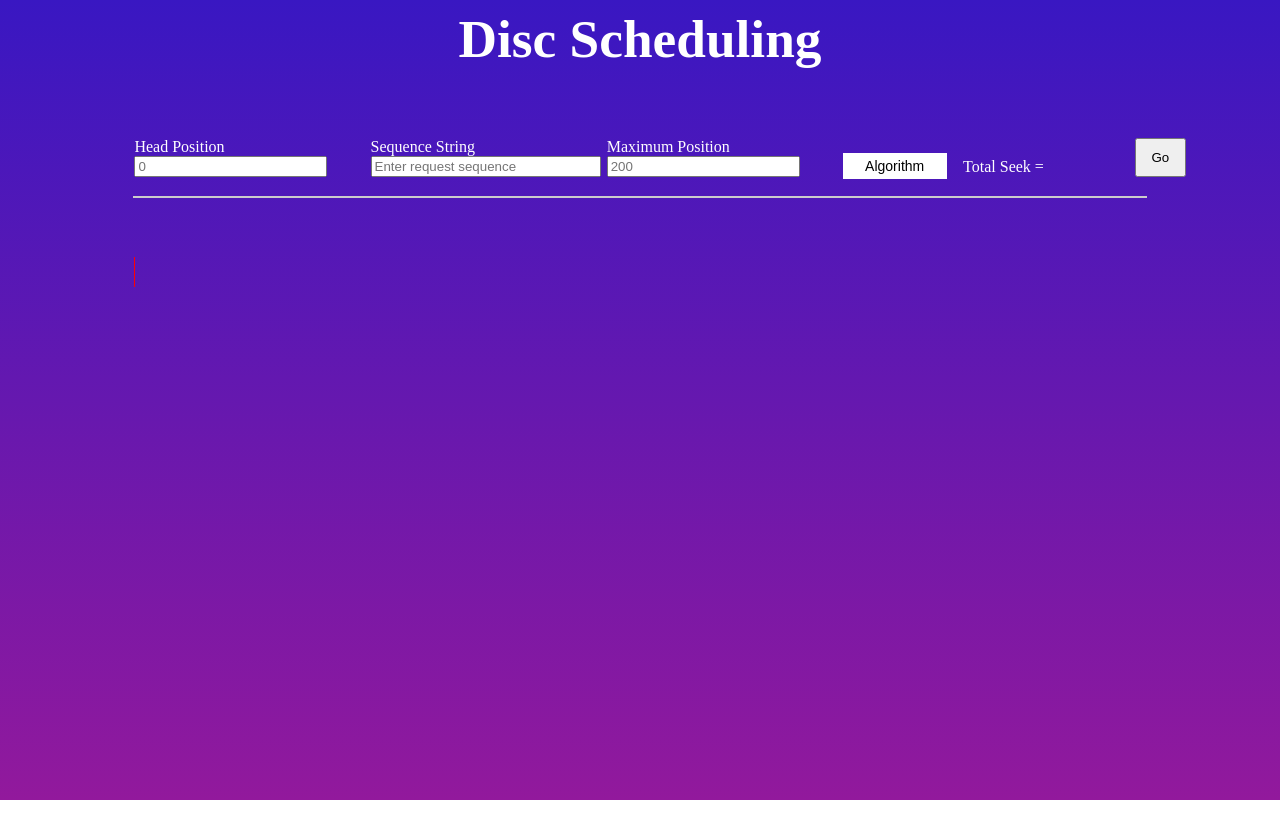
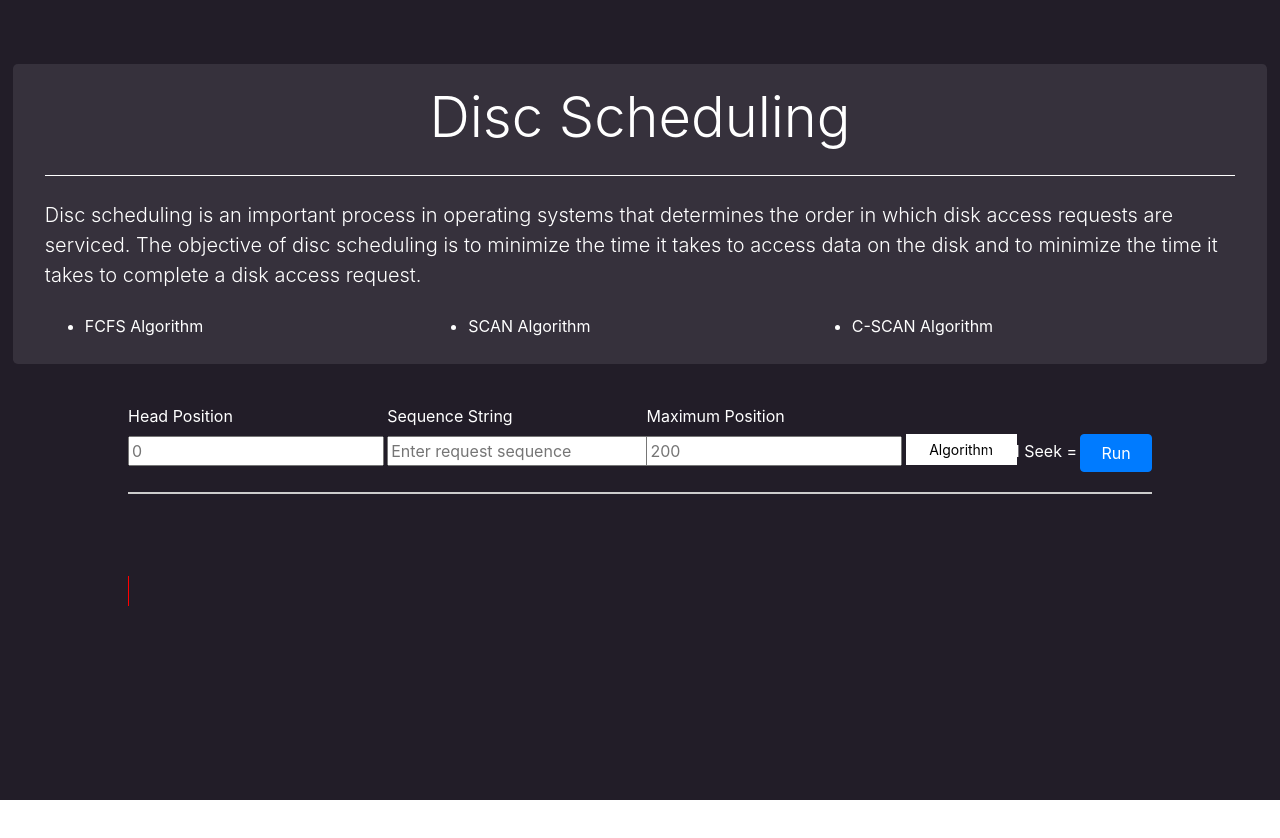
Before and after one commit to ga05nu/Simulator, a plain HTML site: page disc_scheduling.html in a window 1280 px wide. Before the commit the page ends 800 px from the top, so only its background shows below. Drawn offline with nearby package versions, Linux system fonts and the light colour scheme.

Commit message:
changed styles

```diff
--- a/disc_scheduling.html
+++ b/disc_scheduling.html
@@ -6,11 +6,24 @@
     <meta http-equiv="X-UA-Compatible" content="IE=edge">
     <meta name="viewport" content="width=device-width, initial-scale=1.0">
     <title>Document</title>
+    <link rel="stylesheet" type="text/css" href="https://stackpath.bootstrapcdn.com/bootstrap/4.5.0/css/bootstrap.min.css">
     <link rel="stylesheet" href="./disc_scheduling/css/disc_scheduling.css">
 </head>
 
 <body>
-    <div class="mainTitle">Disc Scheduling</div>
+    <div class="jumbotron">
+        <h1 class="display-4">Disc Scheduling</h1>
+        <hr class = "my-4">
+        <p class="lead">
+            Disc scheduling is an important process in operating systems that determines the order in which disk access requests are serviced. The objective of disc scheduling is to minimize the time it takes to access data on the disk and to minimize the time it takes to complete a disk access request.</p>
+        <p class = "my-4">
+            <ul class="horizontal-list">
+                <li>FCFS Algorithm</li>
+                <li>SCAN Algorithm</li>
+                <li>C-SCAN Algorithm</li>
+            </ul>
+        </p>
+    </div>
     <div class="chart-container">
         <div id="chart"></div>
         <div class="form_group">
@@ -41,8 +54,7 @@
             <div class="field">
                 <div id="total_seek">Total Seek =</div>
             </div>
-
-            <button id="go_button" onclick="beginAnimation()">Go</button>
+            <button id = "go_button" class="btn btn-primary" onclick="beginAnimation()">Run</button>
         </div>
         <div id="head">&nbsp</div>
     </div>
--- a/disc_scheduling/css/disc_scheduling.css
+++ b/disc_scheduling/css/disc_scheduling.css
@@ -6,7 +6,19 @@ body:before{
 	right:0;
 	bottom:0;
 	z-index:-1;
-    background-image: linear-gradient(to bottom, rgba(57, 23, 194, 1), rgba(146, 25, 156, 1));
+    background-color: rgb(34, 29, 40);
+    /* linear-gradient(to bottom, rgba(57, 23, 194, 1), rgba(146, 25, 156, 1)); */
+}
+
+.horizontal-list{
+    display:flex;
+    color: white;
+    justify-content: space-evenly;
+}
+
+.horizontal-list li {
+    flex-basis: 0;
+    flex-grow: 1;
 }
 
 .mainTitle{
@@ -14,6 +26,10 @@ body:before{
     color: white;
     font-weight: bold;
     font-size: 40pt
+}
+
+.chart-container {
+    margin-bottom: 300px;
 }
 
 #chart {
@@ -43,7 +59,7 @@ body:before{
 
 #max_input {
     position: relative;
-    top: -30px;
+    top: -45px;
     width: 100%;
     left: 0px;
 }
@@ -51,13 +67,13 @@ body:before{
 #string_input {
     position: relative;
     width: 120%;
-    top: -30px;
+    top: -45px;
     left: 0px;
 }
 
 #head_input {
     position: relative;
-    top: -30px;
+    top: -45px;
     width: 100%;
     left: 0px;
 }
@@ -75,7 +91,7 @@ body:before{
     position: relative;
     padding-left: 10%;
     padding-right: 10%;
-    top: -30px;
+    top: -45px;
     display: flex;
     justify-content: space-between
 }
@@ -89,7 +105,7 @@ body:before{
 .field>label {
     color: #fff;
     position: relative;
-    top: -30px;
+    top: -45px;
     left: 0%;
 }
 
@@ -146,9 +162,9 @@ body:before{
 #go_button {
     cursor: pointer;
     position: relative;
-    top: -30px;
-    width: 5%;
-    left: 40px;
+    top: -15px;
+    width: 7%;
+    height: 20%;
 }
 
 #head {
@@ -167,12 +183,35 @@ body:before{
     margin-bottom: 30px;
     height: 10px;
     width: 10px;
-    background-color: black;
+    background-color: white;
     border-radius: 100%;
 }
 
 .line {
     content: "";
     position: absolute;
-    border: 2px solid black;
+    border: 2px solid white;
 }
+
+/* Bootstrap overrides */
+.jumbotron {
+    margin-left: 1%;
+    margin-right: 1%;
+    margin-top: 5%;
+    background-color: rgb(54, 49, 60);
+    padding-bottom: 10px;
+    padding-top: 20px;
+}
+
+.display-4 {
+    color: white;
+    text-align: center;
+}
+
+.my-4 {
+    border-color: white;
+}
+
+.lead {
+    color: white;
+}
```
